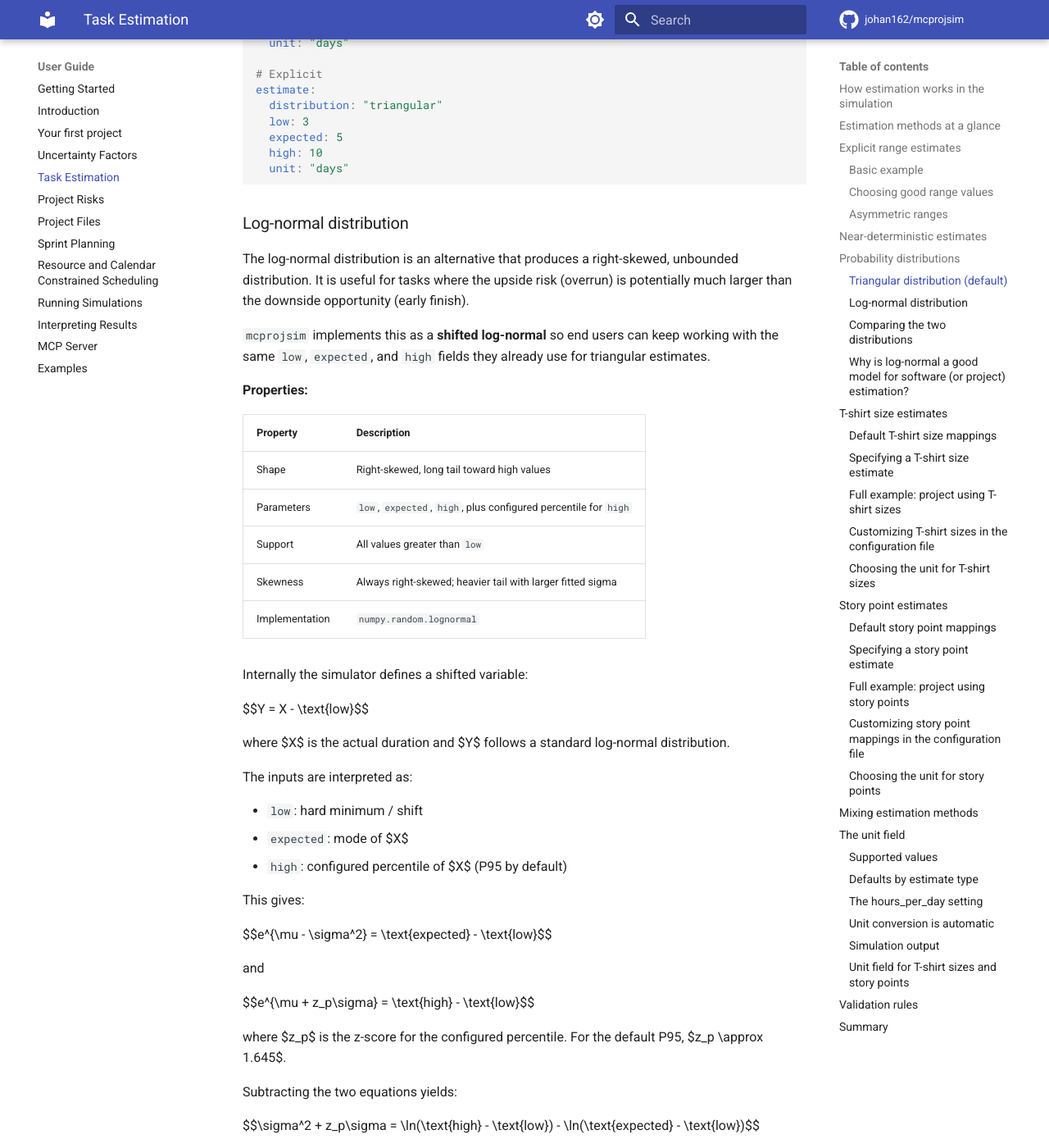
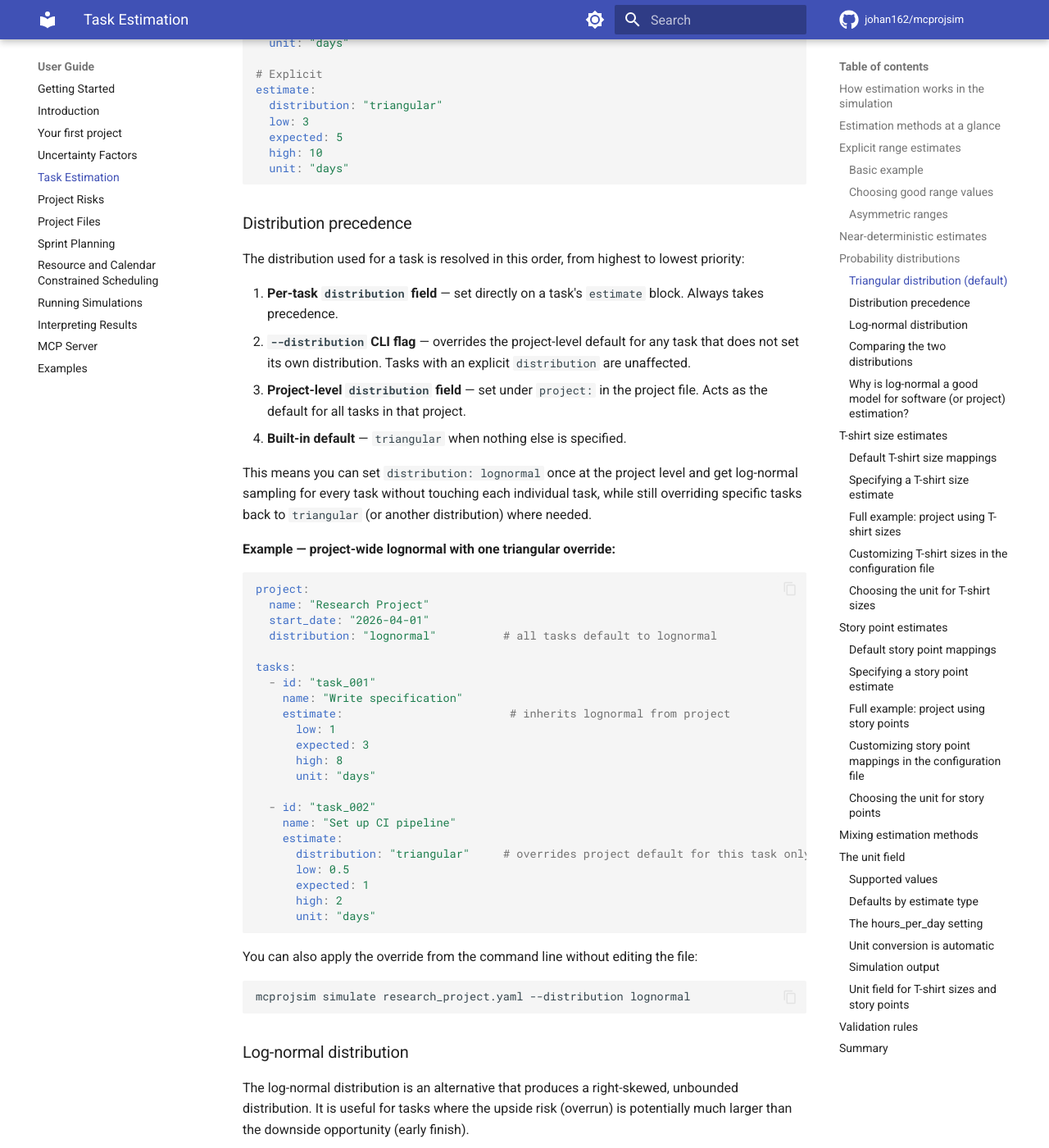
Before and after one commit to johan162/mcprojsim, an MkDocs documentation site: the page built from docs/user_guide/task_estimation.md, in a window 1280 px wide and 1400 px high, scrolled down 4756 px. Shown: the whole window at 82% size. Built offline with MkDocs 1.6.1 and Material for MkDocs 9.7.7, drawn with Linux system fonts in a browser that asks for light colours; comment, search, counter and statistics services are not loaded.

Commit message:
Document the flags "--distribution", "--velocity-model", "--no-sickness"

````diff
--- a/docs/user_guide/task_estimation.md
+++ b/docs/user_guide/task_estimation.md
@@ -160,6 +160,50 @@ estimate:
   expected: 5
   high: 10
   unit: "days"
+```
+
+### Distribution precedence
+
+The distribution used for a task is resolved in this order, from highest to lowest priority:
+
+1. **Per-task `distribution` field** — set directly on a task's `estimate` block. Always takes precedence.
+2. **`--distribution` CLI flag** — overrides the project-level default for any task that does not set its own distribution. Tasks with an explicit `distribution` are unaffected.
+3. **Project-level `distribution` field** — set under `project:` in the project file. Acts as the default for all tasks in that project.
+4. **Built-in default** — `triangular` when nothing else is specified.
+
+This means you can set `distribution: lognormal` once at the project level and get log-normal sampling for every task without touching each individual task, while still overriding specific tasks back to `triangular` (or another distribution) where needed.
+
+**Example — project-wide lognormal with one triangular override:**
+
+```yaml
+project:
+  name: "Research Project"
+  start_date: "2026-04-01"
+  distribution: "lognormal"          # all tasks default to lognormal
+
+tasks:
+  - id: "task_001"
+    name: "Write specification"
+    estimate:                         # inherits lognormal from project
+      low: 1
+      expected: 3
+      high: 8
+      unit: "days"
+
+  - id: "task_002"
+    name: "Set up CI pipeline"
+    estimate:
+      distribution: "triangular"     # overrides project default for this task only
+      low: 0.5
+      expected: 1
+      high: 2
+      unit: "days"
+```
+
+You can also apply the override from the command line without editing the file:
+
+```bash
+mcprojsim simulate research_project.yaml --distribution lognormal
 ```
 
 ### Log-normal distribution
````
Also changed, not shown: docs/user_guide/running_simulations.md (+12 -0 lines).
